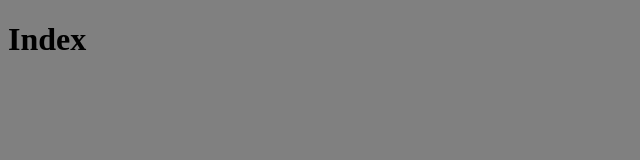
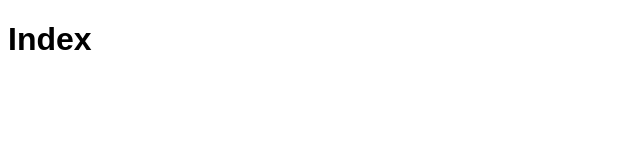
Before and after one commit to martinBaillie42/jigsaw, a website: page public/index.html in a window 1280 px wide. Shown: the whole page, without its empty margins (0-640 px from the left). Drawn offline with Linux system fonts and the light colour scheme.

Commit message:
Changed font

```diff
--- a/public/styles/main.css
+++ b/public/styles/main.css
@@ -1 +1 @@
-body {background: grey}
+body {font-family: Arial, sans-serif;}
```
